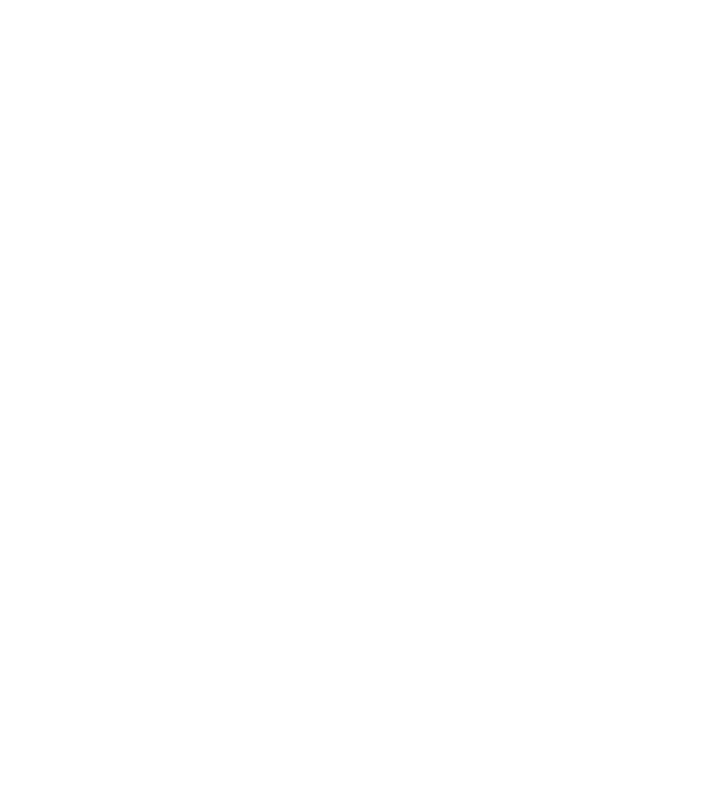
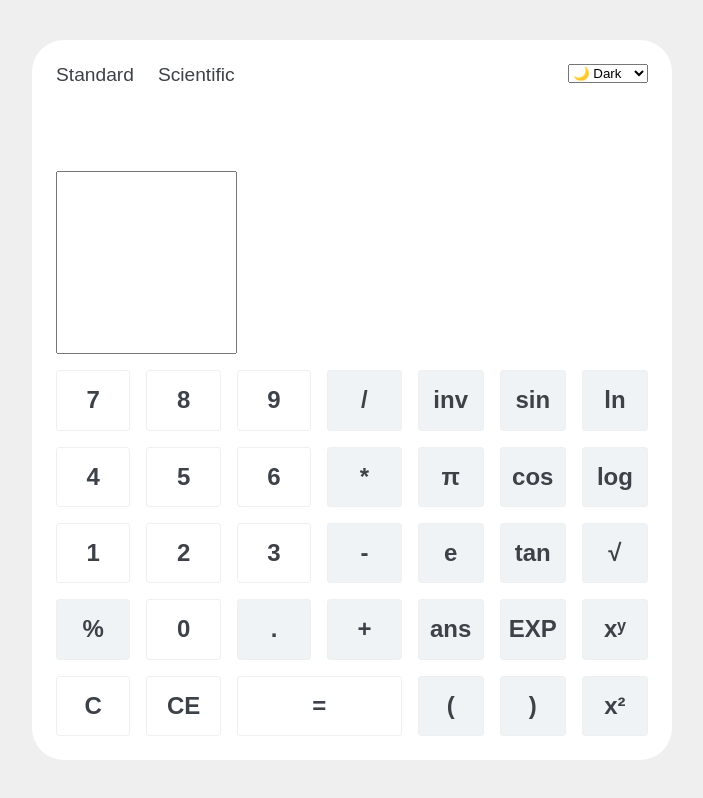
Before and after one commit to kimiamehrpouyan/Html-Css-Javascript, a plain HTML site: page Calculator/index.html in a window 1280 px wide. Shown: the whole page, without its empty margins (288-991 px from the left). Drawn offline with Linux system fonts and the light colour scheme.

Commit message:
create basic html and css

```diff
--- a/Calculator/index.html
+++ b/Calculator/index.html
@@ -3,7 +3,79 @@
   <head>
     <meta charset="UTF-8" />
     <meta name="viewport" content="width=device-width, initial-scale=1.0" />
+    <link rel="stylesheet" href="style.css" />
     <title>Calculator</title>
   </head>
-  <body></body>
+  <body>
+    <div class="layout layout__scientific-width">
+      <div class="header">
+        <div class="header__calc-mode">
+          <button class="header__btn standard">Standard</button>
+          <button class="header__btn scientific">Scientific</button>
+        </div>
+        <div class="header__theme-switcher">
+          <select id="theme__select">
+            <option value="dark">🌙 Dark</option>
+            <option value="light">🌞 Light</option>
+            <option value="blue">🔵 Blue</option>
+            <option value="green">🟢 Green</option>
+            <option value="pink">🌸 Pink</option>
+          </select>
+        </div>
+      </div>
+      <div class="display">
+        <input class="display__inp" type="text" />
+      </div>
+      <div class="buttons">
+        <div class="buttons__standard">
+          <button class="btn">7</button>
+          <button class="btn">8</button>
+          <button class="btn">9</button>
+          <button class="btn operator">/</button>
+
+          <button class="btn">4</button>
+          <button class="btn">5</button>
+          <button class="btn">6</button>
+          <button class="btn operator">*</button>
+
+          <button class="btn">1</button>
+          <button class="btn">2</button>
+          <button class="btn">3</button>
+          <button class="btn operator">-</button>
+
+          <button class="btn operator">%</button>
+          <button class="btn">0</button>
+          <button class="btn operator">.</button>
+          <button class="btn operator">+</button>
+
+          <button class="btn">C</button>
+          <button class="btn">CE</button>
+          <button class="btn equal">=</button>
+        </div>
+        <div class="buttons__scientific">
+          <button class="btn operator">inv</button>
+          <button class="btn operator">sin</button>
+          <button class="btn operator">ln</button>
+
+          <button class="btn operator">π</button>
+          <button class="btn operator">cos</button>
+          <button class="btn operator">log</button>
+
+          <button class="btn operator">e</button>
+          <button class="btn operator">tan</button>
+          <button class="btn operator">√</button>
+
+          <button class="btn operator">ans</button>
+          <button class="btn operator">EXP</button>
+          <button class="btn operator">xʸ</button>
+
+          <button class="btn operator">(</button>
+          <button class="btn operator">)</button>
+          <button class="btn operator">x²</button>
+        </div>
+      </div>
+    </div>
+
+    <script src="script.js"></script>
+  </body>
 </html>
--- a/Calculator/style.css
+++ b/Calculator/style.css
@@ -0,0 +1,108 @@
+:root {
+  --color-black: #000;
+  --color-white: #fff;
+
+  --color-blue-100: #f9f9ff;
+
+  --color-gray-100: #eff3f6;
+  --color-gray-200: #eef2f5;
+  --color-gray-300: #edf0ef;
+  --color-gray-600: #3d4248;
+}
+
+* {
+  padding: 0;
+  margin: 0;
+  box-sizing: border-box;
+}
+
+body {
+  /* background-color: var(--color-blue-100); */
+  background-color: #efefef;
+  height: 100vh;
+  display: flex;
+  align-items: center;
+  justify-content: center;
+}
+
+.darkmode {
+  --color-white: #3c444c;
+  --color-gray-200: #535861;
+}
+
+.hidden {
+  display: none !important;
+}
+
+.layout {
+  height: 45rem;
+  background-color: var(--color-white);
+  color: var(--color-gray-600);
+  border-radius: 2rem;
+  display: grid;
+  grid-template-rows: 1fr 2fr 4fr;
+  gap: 1rem;
+  padding: 1.5rem;
+}
+.layout__standard-width {
+  width: 24rem;
+}
+.layout__scientific-width {
+  width: 40rem;
+}
+
+.header {
+  width: 100%;
+  display: flex;
+  justify-content: space-between;
+}
+.header__calc-mode {
+  display: flex;
+  align-items: start;
+  gap: 1.5rem;
+}
+.header__calc-mode .header__btn {
+  color: var(--color-gray-600);
+  background-color: transparent;
+  border: none;
+  font-size: 1.2rem;
+  cursor: pointer;
+}
+.header__theme-switcher .theme__select {
+  padding: 1rem;
+}
+
+.display .display__inp {
+  height: 100%;
+}
+
+.buttons {
+  width: 100%;
+  display: grid;
+  grid-template-columns: 1.5fr 1fr;
+  gap: 1rem;
+}
+.buttons__standard {
+  display: grid;
+  grid-template-columns: repeat(4, 1fr);
+  gap: 1rem;
+}
+.buttons__scientific {
+  display: grid;
+  grid-template-columns: repeat(3, 1fr);
+  gap: 1rem;
+}
+.btn {
+  color: var(--color-gray-600);
+  background-color: transparent;
+  border: 1px solid var(--color-gray-300);
+  border-radius: 0.2rem;
+  font-size: 1.5rem;
+  font-weight: 600;
+}
+.btn.operator {
+  background-color: var(--color-gray-100);
+}
+.btn.equal {
+  grid-column: span 2;
+}
```
